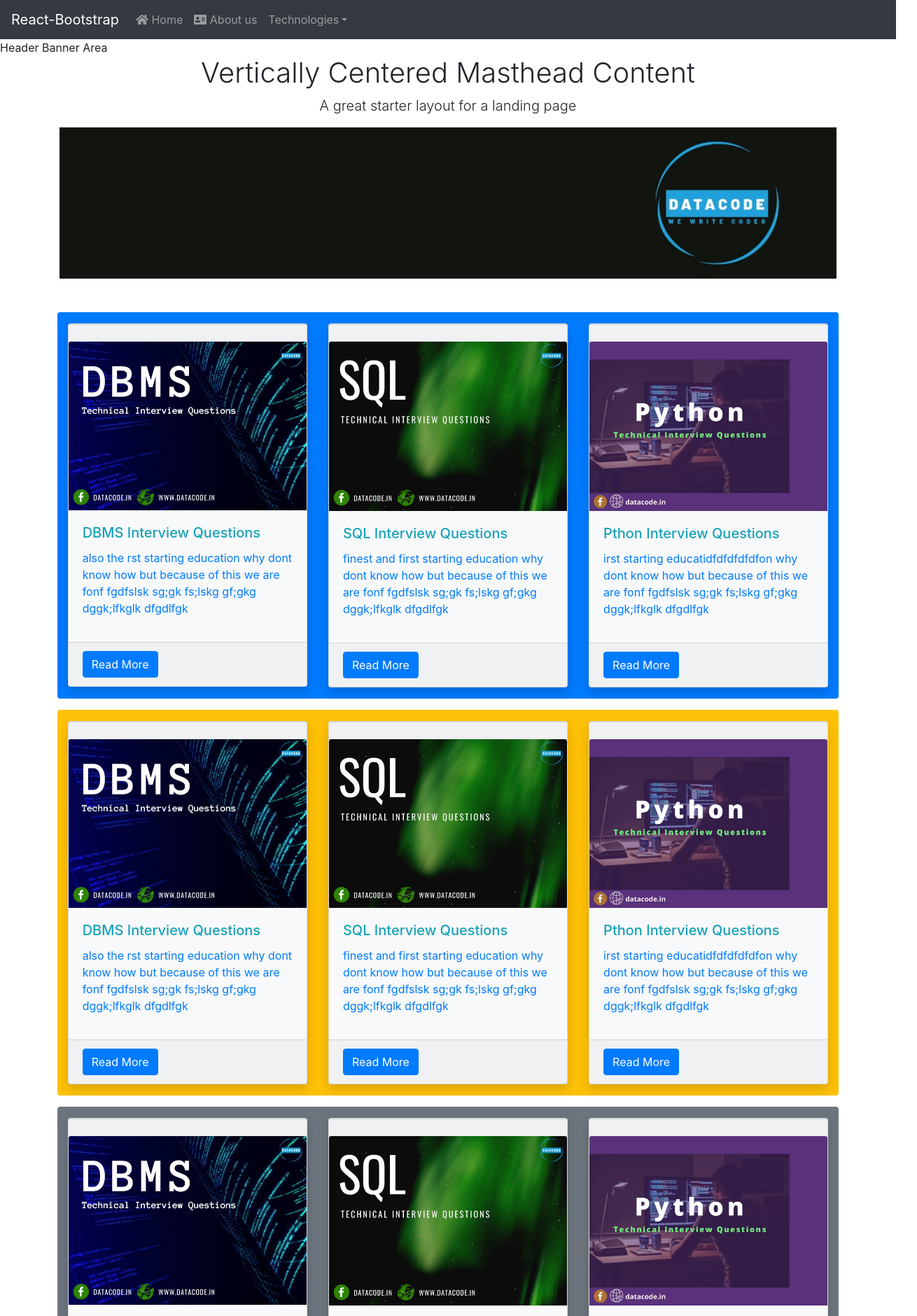
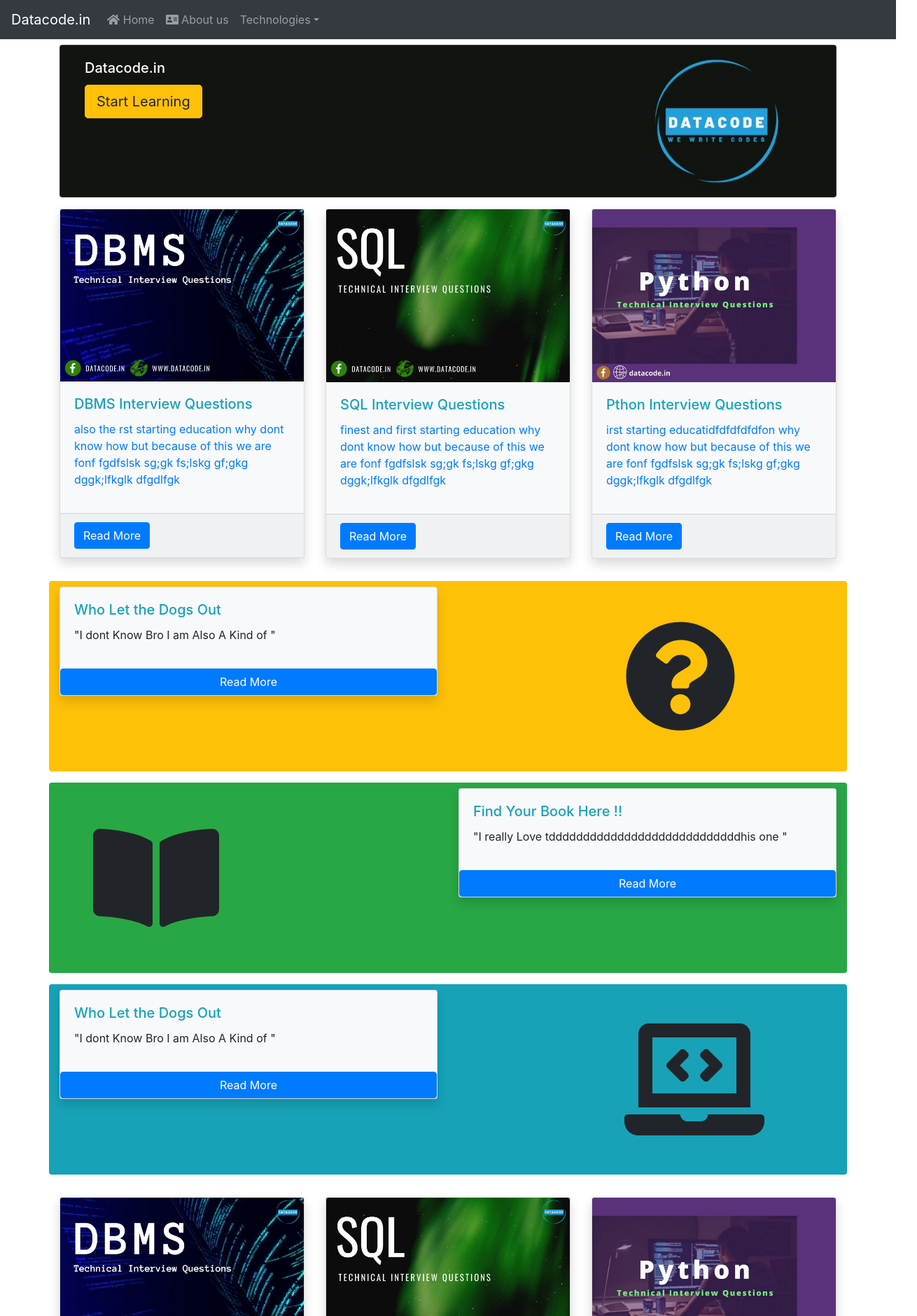
Before and after one commit to akshayDatacode/react-datacode, a React (Create React App) app: page / in a window 1280 px wide. Shown: the top 1880 px of the page at 70% size, 1310 px wide, since content can reach past the window. Built offline with nearby package versions, Linux system fonts and the light colour scheme.

Commit message:
Post Area Improvment with header Issues are coming in full width of site

```diff
--- a/src/App.js
+++ b/src/App.js
@@ -1,45 +1,40 @@
-import React from 'react';
-import './App.css';
+import React from "react";
+import "./App.css";
 import "bootstrap/dist/css/bootstrap.css";
 import { BrowserRouter as Router } from "react-router-dom";
 import AppRouters from "./app_routers/AppRouters";
 
-import IndexFooter from './components/footer_component/indexFooter';
-import IndexHeader from './components/header_component/IndexHeader';
+import IndexFooter from "./components/footer_component/indexFooter";
+import IndexHeader from "./components/header_component/IndexHeader";
 
 const App = () => {
   return (
-    <>
     <Router>
-      <div className="containers">
-
+      <div className="container ">
         <div className="row">
-          <div className="col-12">
-            <IndexHeader/>
-          </div>
-        </div>
-
-        <div className="row">
-          <div className="col-12">
-            <AppRouters/>
-          </div>
-        </div>
-
-
-
-        <div className="row">
-          <div className="col-12">
-            <IndexFooter />
-
+          <div className="row">
+            <div className="col-md col-sm mb-5">
+              <IndexHeader />
+            </div>
           </div>
         </div>
       </div>
 
+      <div className="container">
+        <div className="row  mt-3 mb-2 ">
+          <div className="col-md-12">
+            <AppRouters />
+          </div>
+        </div>
 
-
+        <div className="row  mt-3 mb-2 ">
+          <div className="col-md-12">
+            <IndexFooter />
+          </div>
+        </div>
+      </div>
     </Router>
-    </>
   );
-}
+};
 
 export default App;
--- a/src/components/header_component/HeaderComponent.jsx
+++ b/src/components/header_component/HeaderComponent.jsx
@@ -1,31 +1,41 @@
-import React, { Component } from 'react';
-import { FontAwesomeIcon} from '@fortawesome/react-fontawesome'
-import { fab, } from '@fortawesome/free-brands-svg-icons'
-import {faHome, faAddressCard} from "@fortawesome/free-solid-svg-icons";
+import React, { Component } from "react";
+import { FontAwesomeIcon } from "@fortawesome/react-fontawesome";
+import { fab } from "@fortawesome/free-brands-svg-icons";
+import { faHome, faAddressCard } from "@fortawesome/free-solid-svg-icons";
 import { BrowserRouter as Router, Switch, Route, Link } from "react-router-dom";
-import {Navbar , Nav , NavDropdown } from "react-bootstrap";
+import { Navbar, Nav, NavDropdown } from "react-bootstrap";
 class HeaderComponent extends Component {
-    state = {  }
+  state = {};
   render() {
     return (
       <>
-<Navbar bg="dark" expand="lg" variant="dark">
-  <Navbar.Brand href="/">React-Bootstrap</Navbar.Brand>
+        <Navbar fixed="top" bg="dark" expand="md" variant="dark ">
+          <Navbar.Brand href="/">Datacode.in</Navbar.Brand>
           <Navbar.Toggle aria-controls="basic-navbar-nav" />
           <Navbar.Collapse id="basic-navbar-nav">
-    <Nav className="mr-auto">
-
-      <Nav.Link href="/"> <FontAwesomeIcon icon={faHome}/> Home</Nav.Link>
-      <Nav.Link href="aboutus"> <FontAwesomeIcon icon={faAddressCard}/> About us</Nav.Link>
+            <Nav>
+              <Nav.Link href="/">
+                <FontAwesomeIcon icon={faHome} /> Home
+              </Nav.Link>
+              <Nav.Link href="aboutus">
+                <FontAwesomeIcon icon={faAddressCard} /> About us
+              </Nav.Link>
               <NavDropdown title="Technologies" id="basic-nav-dropdown">
                 <NavDropdown.Item href="#action/3.1">Action</NavDropdown.Item>
-        <NavDropdown.Item href="#action/3.2">Another action</NavDropdown.Item>
-        <NavDropdown.Item href="#action/3.3">Something</NavDropdown.Item>
+                <NavDropdown.Item href="#action/3.2">
+                  Another action
+                </NavDropdown.Item>
+                <NavDropdown.Item href="#action/3.3">
+                  Something
+                </NavDropdown.Item>
                 <NavDropdown.Divider />
-        <NavDropdown.Item href="#action/3.4">Separated link</NavDropdown.Item>
+                <NavDropdown.Item href="#action/3.4">
+                  Separated link
+                </NavDropdown.Item>
               </NavDropdown>
             </Nav>
           </Navbar.Collapse>
+
         </Navbar>
       </>
     );
--- a/src/components/main_component/HeaderBannerSection.jsx
+++ b/src/components/main_component/HeaderBannerSection.jsx
@@ -1,29 +1,31 @@
-import React, { Component } from 'react';
-import {Image} from "react-bootstrap";
-class HeaderBannerSection  extends Component {
-    state = {  }
+import React, { Component } from "react";
+import { Image, Card, Button } from "react-bootstrap";
+class HeaderBannerSection extends Component {
+  state = {};
   render() {
     return (
       <>
-            Header Banner Area
-            <header class="masthead">
-                <div class="container h-100">
-                    <div class="row h-100 align-items-center">
-                        <div class="col-12 text-center">
-                            <h1 class="font-weight-light">Vertically Centered Masthead Content</h1>
-                            <p class="lead">A great starter layout for a landing page</p>
-                            <Image
-                            src= {require("../../assets/images/"+ this.props.imgsource)}
-                            className="mx-auto img-fluid img-circle d-block img-responsive"
-                            alt="Responsive image"
+        <Card className="bg-dark text-white">
+          <Card.Img
+            src={require("../../assets/images/" + this.props.imgsource)}
+            alt="Card image"
           />
+          <Card.ImgOverlay>
+            <div className="col-sm-3">
+              <Card.Title className="d-none d-sm-block">Datacode.in</Card.Title>
+              <a
+                variant="primary"
+                href={this.props.interlink}
+                className=" btn btn-warning btn-lg"
+              >
+                Start Learning
+              </a>
             </div>
-                    </div>
-                </div>
-            </header>
+          </Card.ImgOverlay>
+        </Card>
       </>
     );
   }
 }
 
-export default HeaderBannerSection ;
+export default HeaderBannerSection;
--- a/src/components/main_component/index.jsx
+++ b/src/components/main_component/index.jsx
@@ -8,20 +8,9 @@
   render() {
     return (
       <>
-        <div className="row ">
-          <div className="col-12 mb-5">
-            <HeaderBannerSection imgsource="h2.jpeg" />
-          </div>
-          <div className="row">
-            <div className="col-1"></div>
+        <HeaderBannerSection imgsource="h2.jpeg" interlink="#btn_header" />
 
-            <div className="col-10">
-              <Indexposts />
-            </div>
-
-            <div className="col-1"></div>
-          </div>
-        </div>
+        <Indexposts />
       </>
     );
   }
--- a/src/components/main_component/posts/IndexPosts.jsx
+++ b/src/components/main_component/posts/IndexPosts.jsx
@@ -1,13 +1,28 @@
 import React, { Component } from "react";
 import { BrowserRouter as Router, Switch, Route, Link } from "react-router-dom";
 import PostCard from "./PostCard";
+import { FontAwesomeIcon } from "@fortawesome/react-fontawesome";
+import {
+  fab,
+  faFacebookSquare,
+  faLinkedinIn,
+  faYoutube,
+  faInstagram,
+  faMailchimp
+} from "@fortawesome/free-brands-svg-icons";
+import {
+  faEnvelope,
+  faQuestionCircle,
+  faBookOpen,
+  faLaptopCode
+} from "@fortawesome/free-solid-svg-icons";
 
 class IndexPosts extends Component {
   state = {};
   render() {
     return (
       <>
-        <div class="row bg-primary pt-2 pb-2  rounded">
+        <div class="row  pt-2 pb-2 rounded ">
           <div className="col-12">
             <div className="row">
               <div className=" col-md-4 col-sm mb-2 mt-2">
@@ -42,44 +57,69 @@
             </div>
           </div>
         </div>
-
-        <div class="row bg-warning pt-2 pb-2 mt-3 rounded">
-          <div className="col-12">
-            <div className="row">
-              <div className=" col-md-4 col-sm mb-2 mt-2">
-                <Link to="/dbms_interview_question">
-                  <PostCard
-                    require="dbms_interview_question.jpeg.jpeg"
-                    titelHead="DBMS Interview Questions"
-                    paragraph="also the rst starting education why dont know how but because of this we are fonf fgdfslsk sg;gk fs;lskg gf;gkg dggk;lfkglk dfgdlfgk  "
-                  />
-                </Link>
+        <div class="row bg-warning pt-2 pb-2 mt-3 rounded" id="btn_header">
+          <div className="col-md-6 col-sm-3 col-4 ">
+            <div className="card bg-light shadow rounded">
+              <div className="card-body">
+                <h5 className="card-title text-info">Who Let the Dogs Out</h5>
+                <p clsssName=" card-text text-light ">
+                  "I dont Know Bro I am Also A Kind of "
+                </p>
               </div>
 
-              <div className="col-md-4 col-sm mb-2 mt-2">
-                <Link to="/dbms_interview_question">
-                  <PostCard
-                    require="sql1.jpeg"
-                    titelHead="SQL Interview Questions"
-                    paragraph="finest and first starting education why dont know how but because of this we are fonf fgdfslsk sg;gk fs;lskg gf;gkg dggk;lfkglk dfgdlfgk  "
-                  />
-                </Link>
+              <a href="/" class="btn btn-right btn-primary ">
+                Read More
+              </a>
+            </div>
+          </div>
+          <div className="col-4 col-sm d-none d-sm-block"></div>
+          <div className="col-4 col-sm-3 m-5">
+            <FontAwesomeIcon icon={faQuestionCircle} size="10x" />
+          </div>
+        </div>
+
+        <div class="row bg-success pt-2 pb-2 mt-3 rounded " id="btn_header">
+          <div className="col-4 col-sm-3 m-5">
+            <FontAwesomeIcon icon={faBookOpen} size="10x" />
+          </div>
+          <div className="col-4 col-sm d-none d-sm-block "></div>
+          <div className="col-md-6 col-sm-3 col-4 ml-5">
+            <div className="card bg-light shadow rounded ">
+              <div className="card-body">
+                <h5 className="card-title text-info">Find Your Book Here !!</h5>
+                <p clsssName=" card-text text-light ">
+                  "I really Love tddddddddddddddddddddddddddddhis one "
+                </p>
               </div>
 
-              <div className="col-md-4 col-sm mb-2 mt-2 ">
-                <Link to="/dbms_interview_question">
-                  <PostCard
-                    require="pythontech.jpeg"
-                    titelHead="Pthon Interview Questions"
-                    paragraph="irst starting educatidfdfdfdfdfon why dont know how but because of this we are fonf fgdfslsk sg;gk fs;lskg gf;gkg dggk;lfkglk dfgdlfgk  "
-                  />
-                </Link>
-              </div>
+              <a href="/" class="btn btn-right btn-primary ">
+                Read More
+              </a>
             </div>
           </div>
         </div>
+        <div class="row bg-info pt-2 pb-2 mt-3 rounded" id="btn_header">
+          <div className="col-md-6 col-sm-3 col-4 ">
+            <div className="card bg-light shadow rounded">
+              <div className="card-body">
+                <h5 className="card-title text-info">Who Let the Dogs Out</h5>
+                <p clsssName=" card-text text-light ">
+                  "I dont Know Bro I am Also A Kind of "
+                </p>
+              </div>
 
-        <div class="row bg-secondary pt-2 pb-2 mt-3 rounded">
+              <a href="/" class="btn btn-right btn-primary ">
+                Read More
+              </a>
+            </div>
+          </div>
+          <div className="col-4 col-sm d-none d-sm-block"></div>
+          <div className="col-4 col-sm-3 m-5">
+            <FontAwesomeIcon icon={faLaptopCode} size="10x" />
+          </div>
+        </div>
+
+        <div class="row  pt-2 pb-2 mt-3 rounded">
           <div className="col-12">
             <div className="row">
               <div className=" col-md-4 col-sm mb-2 mt-2">
--- a/src/components/main_component/posts/PostCard.jsx
+++ b/src/components/main_component/posts/PostCard.jsx
@@ -6,7 +6,6 @@
     return (
       <>
         <div className="card bg-light shadow rounded">
-          <div class="card-footer"></div>
           <img
             className=" card-img-top mx-auto img-fluid img-circle d-block"
             src={require("../../../assets/images/" + this.props.require)}
```
Also changed, not shown: src/components/footer_component/FooterComponent.jsx (+65 -53 lines), src/components/footer_component/indexFooter.jsx (+15 -6 lines), src/components/header_component/IndexHeader.jsx (+4 -6 lines). Lines whose indentation alone changed are shown as unchanged.
